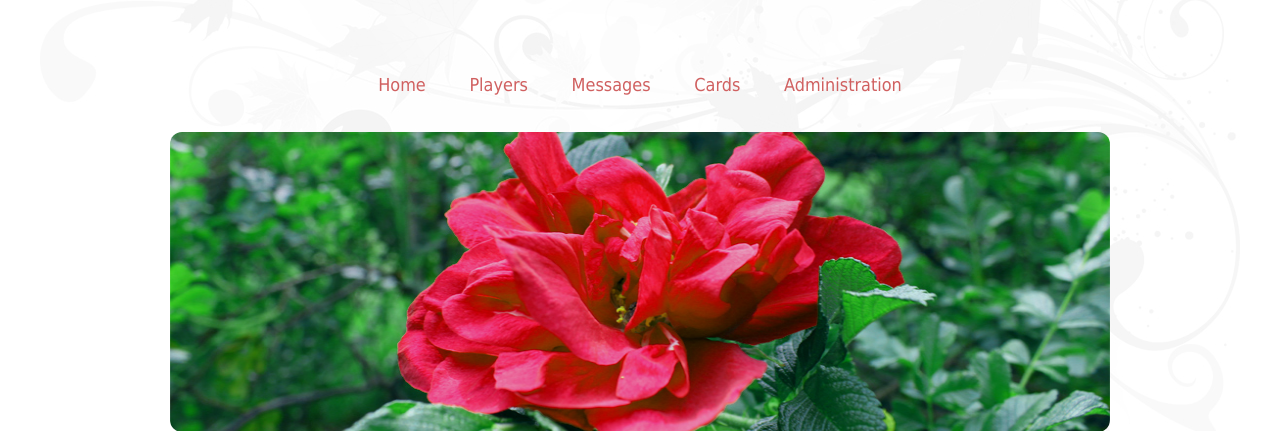
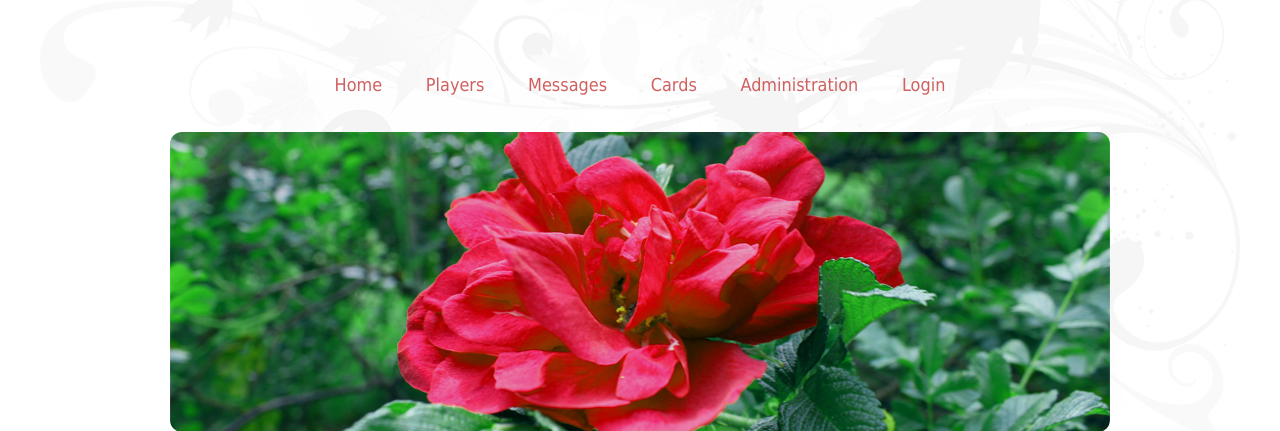
Before and after one commit to normanjaeckel/WLANSimulationGame, a Django app: template wlan_simulation_game/templates/home.html in a window 1280 px wide. Shown: the top 431 px of the page. Run offline with Django 3.2, Linux system fonts and the light colour scheme; the template is opened without the code that fills it, so the values that code supplies are empty; some web fonts are replaced.

Commit message:
Add login page

```diff
--- a/wlan_simulation_game/global_settings.py
+++ b/wlan_simulation_game/global_settings.py
@@ -159,6 +159,10 @@ LOGGING = {
     }
 }
 
+# Login
+LOGIN_URL = 'login'
+LOGIN_REDIRECT_URL = 'home'
+
 # Constance - Dynamic Django settings (django-constance)
 CONSTANCE_BACKEND = 'constance.backends.database.DatabaseBackend'
 
--- a/wlan_simulation_game/templates/base.html
+++ b/wlan_simulation_game/templates/base.html
@@ -28,6 +28,11 @@
                 <a href="#">{% trans 'Messages' %}</a>
                 <a href="{% url 'card_list' %}">{% trans 'Cards' %}</a>
                 <a href="{% url 'admin:index' %}">{% trans 'Administration' %}</a>
+                {% if user.is_authenticated %}
+                    <a href="{% url 'logout' %}">{% trans 'Logout' %}</a>
+                {% else %}
+                    <a href="{% url 'login' %}">{% trans 'Login' %}</a>
+                {% endif %}
             </p>
         </div>
     </div>
--- a/wlan_simulation_game/urls.py
+++ b/wlan_simulation_game/urls.py
@@ -12,6 +12,8 @@ admin.autodiscover()
 urlpatterns = patterns(
     '',
     url(r'^$', TemplateView.as_view(template_name='home.html'), name='home'),
+    url(r'^login/$', 'django.contrib.auth.views.login', {'template_name': 'login.html'}, name='login'),
+    url(r'^logout/$', 'django.contrib.auth.views.logout_then_login', name='logout'),
     url(r'^player/', include('wlan_simulation_game.player.urls')),
     url(r'^card/', include('wlan_simulation_game.card.urls')),
     url(r'^admin/', include(admin.site.urls)),
```
Also changed, not shown: wlan_simulation_game/templates/login.html (added, +22 -0 lines).
